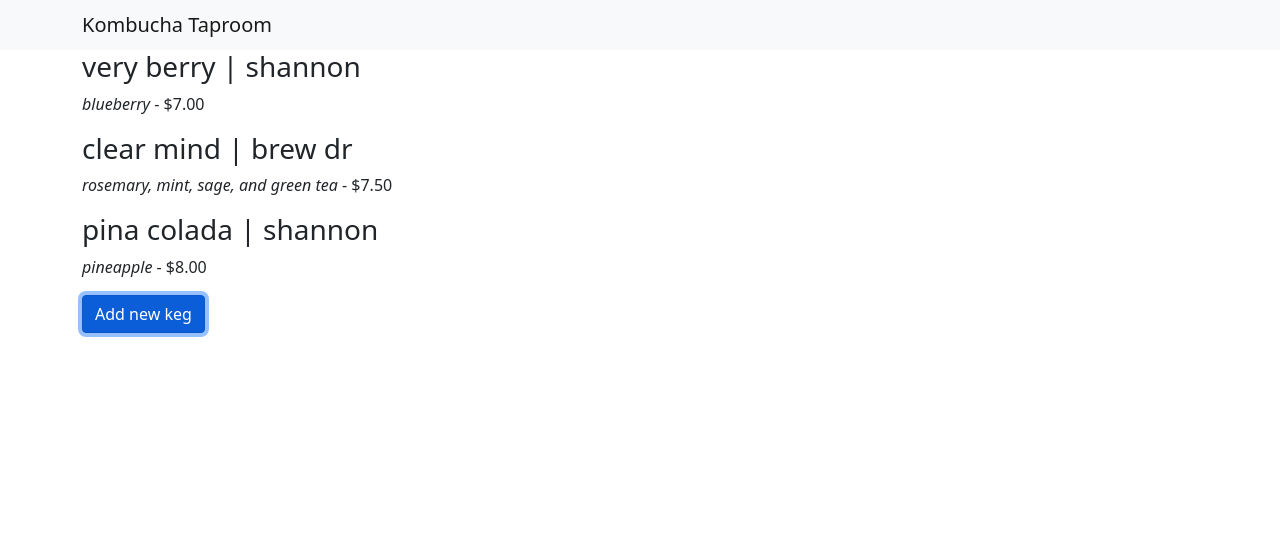
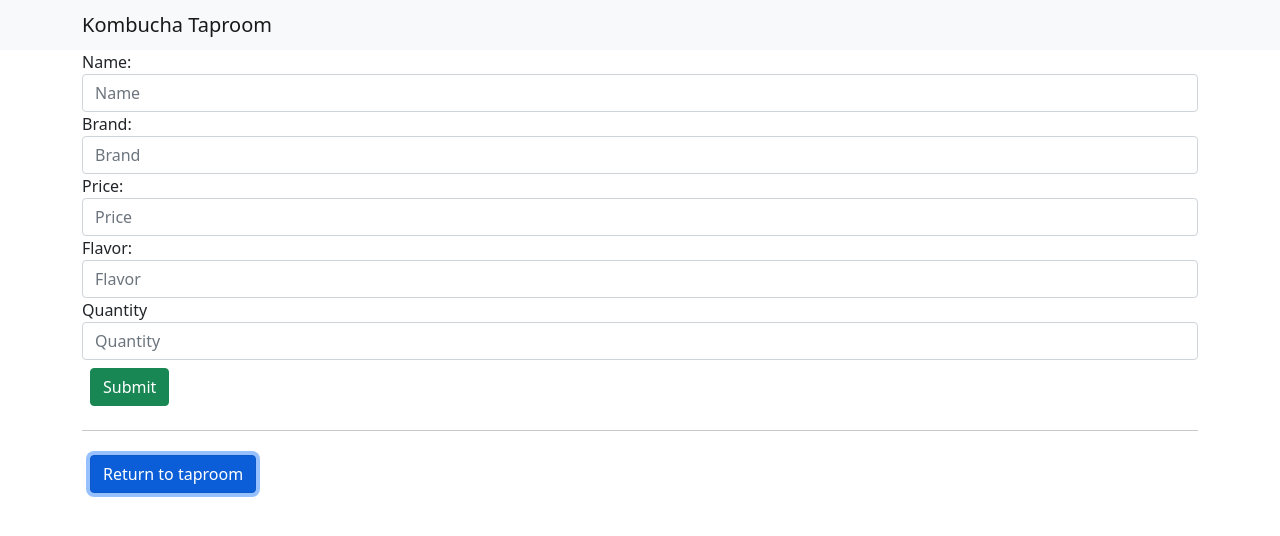
Before and after one commit to shanole/kombucha-taproom, a React (Create React App) app: page / in a window 1280 px wide. Both pictures are taken after a click on the button "Add new keg". Shown: the top 536 px of the page. Built offline with nearby package versions, Linux system fonts and the light colour scheme.

Commit message:
working new Keg form

```diff
--- a/src/components/KegControl.js
+++ b/src/components/KegControl.js
@@ -7,7 +7,7 @@ class KegControl extends React.Component {
   constructor(props) {
     super(props);
     this.state={
-      formVisibleonPage: false,
+      formVisibleOnPage: false,
       masterKegList: [
         {name: 'very berry', brand: 'shannon', price: '$7.00', flavor: 'blueberry', id: 0, quantity: 1},
         {name: 'clear mind', brand: 'brew dr', price: '$7.50', flavor: 'rosemary, mint, sage, and green tea', id: 1, quantity: 2},
@@ -16,6 +16,25 @@ class KegControl extends React.Component {
       selectedKeg: null
     };
   }
+
+  handleClick = () => {
+    if (this.state.selectedKeg != null) {
+      this.setState({
+        formVisibleOnPage: false,
+        selectedKeg: null,
+      });
+    } else {
+      this.setState( prevState => ({formVisibleOnPage: !prevState.formVisibleOnPage}));
+    }
+  }
+
+  handleNewFormSubmission = (newKeg) => {
+    const newMasterKegList = this.state.masterKegList.concat(newKeg);
+    this.setState({
+      masterKegList: newMasterKegList,
+      formVisibleOnPage: false });
+  }
+
   render(){
     let currentlyVisibleState = null;
     let buttonText = null;
@@ -23,8 +42,8 @@ class KegControl extends React.Component {
     if (this.selectedKeg != null) {
       currentlyVisibleState = <KegDetail keg = {this.state.selectedKeg} />
       buttonText = "Return to taproom";
-    } else if (this.state.formVisibleonPage) {
-      currentlyVisibleState = <NewKegForm />;
+    } else if (this.state.formVisibleOnPage) {
+      currentlyVisibleState = <NewKegForm onNewFormSubmit={this.handleNewFormSubmission}/>;
       buttonText = "Return to taproom";
     } else {
       currentlyVisibleState = <KegList kegList = {this.state.masterKegList}/>
@@ -33,7 +52,7 @@ class KegControl extends React.Component {
     return (
       <React.Fragment>
         {currentlyVisibleState}
-        <button className="btn btn-primary">{buttonText}</button>
+        <button className="btn btn-primary m-2" onClick={this.handleClick}>{buttonText}</button>
       </React.Fragment>
     )
   }
--- a/src/components/NewKegForm.js
+++ b/src/components/NewKegForm.js
@@ -6,9 +6,27 @@ import ReusableForm from './ReusableForm';
 function NewKegForm(props) {
   return(
     <React.Fragment>
-      <ReusableForm buttonText="Submit" />
+      <ReusableForm
+      formSubmissionHandler={handleNewKegForm}
+      buttonText="Submit" />
     </React.Fragment>
   );
+
+  function handleNewKegForm(event) {
+    event.preventDefault();
+    props.onNewFormSubmit({
+      name: event.target.name.value,
+      brand: event.target.brand.value,
+      price: event.target.price.value,
+      flavor: event.target.flavor.value,
+      quantity: event.target.quantity.value,
+      id: v4()
+    })
+  }
 }
 
+NewKegForm.propTypes = {
+  onNewFormSubmit: PropTypes.func
+};
+
 export default NewKegForm;
--- a/src/components/ReusableForm.js
+++ b/src/components/ReusableForm.js
@@ -15,34 +15,46 @@ function ReusableForm(props) {
 
   return (
   <React.Fragment>
-    < form onSubmit={props.formSubmissionHandler}>
+    <form onSubmit={props.formSubmissionHandler}>
+      <label>Name:</label>
       <input
       type='text'
       name='name'
+      id="name"
       defaultValue={name}
-      placeholder='Name' />
+      placeholder='Name'
+      className="form-control"/>
+      <label>Brand:</label>
       <input
         type='text'
         name='brand'
         defaultValue={brand}
-      placeholder='Brand' />
+        placeholder='Brand'
+        className="form-control"/>
+      <label>Price:</label>
       <input
         type='number'
         name='price'
         defaultValue={price}
-      placeholder='Price' />
+        placeholder='Price'
+        className="form-control"/>
+      <label>Flavor:</label>
       <input
         type='text'
         name='flavor'
         defaultValue={flavor}
-      placeholder='Flavor' />
+        placeholder='Flavor'
+        className="form-control"/>
+      <label>Quantity</label>
       <input
         type='number'
         name='quantity'
         defaultValue={quantity}
-      placeholder='Quantity' />
-    <button type='submit'>{props.buttonText}</button>
+        placeholder='Quantity'
+        className="form-control"/>
+      <button className="btn btn-success m-2" type='submit'>{props.buttonText}</button>
     </form>
+    <hr />
   </React.Fragment>
   );
 }
```
Lines whose indentation alone changed are shown as unchanged.
